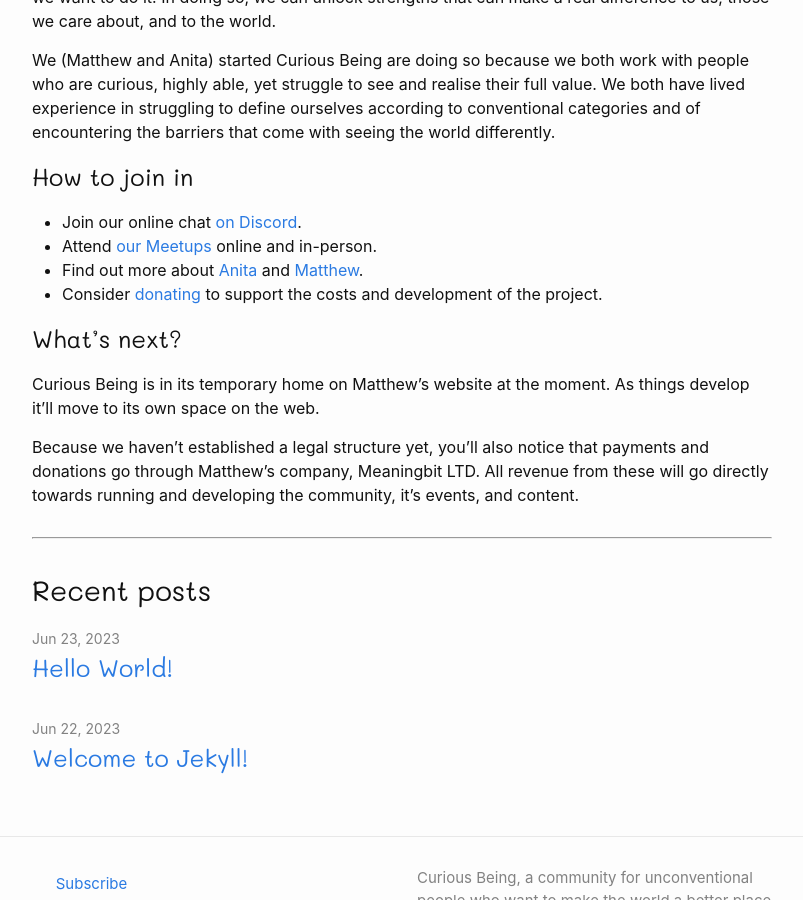
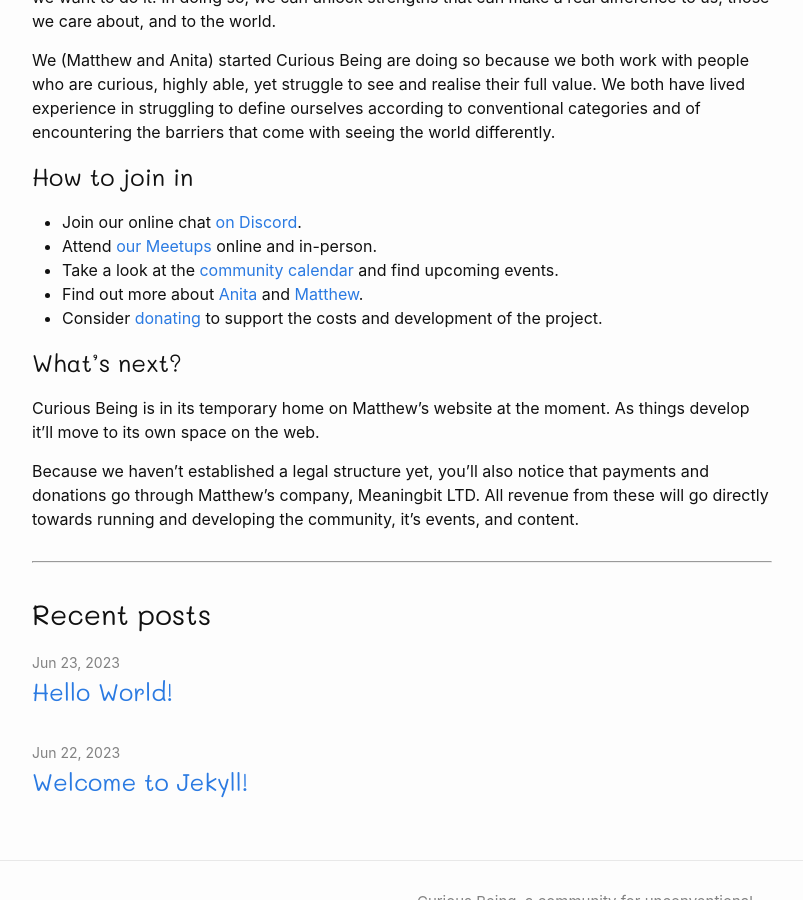
Before and after one commit to curious-being-community/curious-being-community.github.io, a Jekyll site: the page built from index.md, in a window 1280 px wide and 900 px high, scrolled down 1404 px. Shown: the whole window, without its empty margins (238-1041 px from the left). Built offline with Jekyll 4.4.1, drawn with Linux system fonts in a browser that asks for light colours.

Commit message:
added calendar link

```diff
--- a/index.md
+++ b/index.md
@@ -43,6 +43,7 @@
 
 - Join our online chat [on Discord](https://discord.gg/rgZbWTQxVF).
 - Attend [our Meetups](https://www.meetup.com/curious-being/) online and in-person.
+- Take a look at the [community calendar](https://calendar.google.com/calendar/embed?src=c_37b7e85c1a8e8f45692e210211bc773bec508811ed9a583a9a0d7aaefa52331d%40group.calendar.google.com&ctz=Europe%2FLondon) and find upcoming events.
 - Find out more about [Anita](https://www.linkedin.com/in/anitatoze-psychotherapist-consultant/) and [Matthew](https://www.linkedin.com/in/matthew-bellringer/).
 - Consider [donating](https://buy.stripe.com/fZe2aW9Y45491oscMM) to support the costs and development of the project.
 
```
